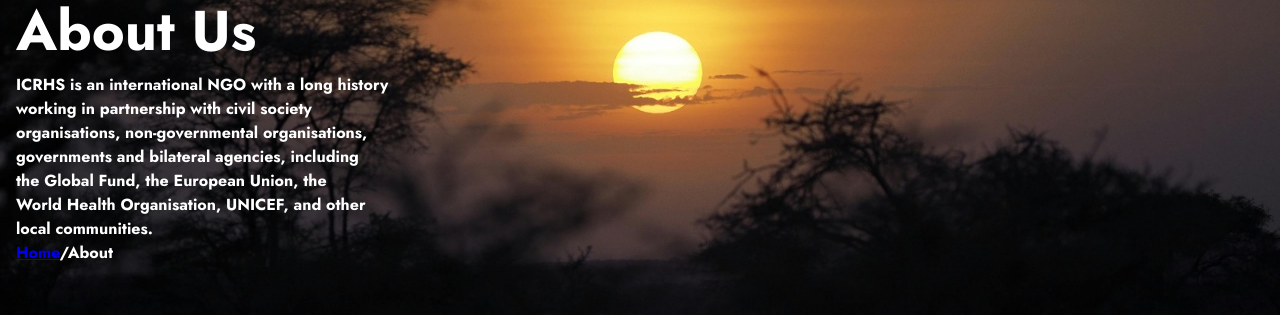
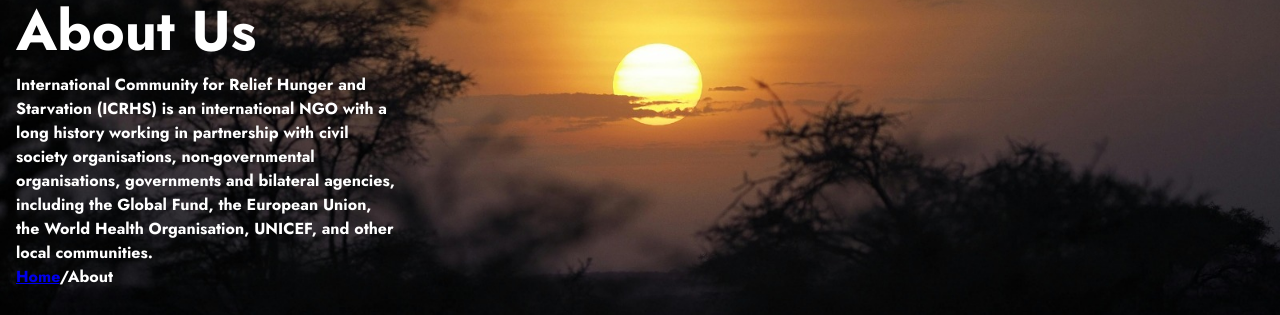
Before and after one commit to Mutisostud02/ICRHS, a React (Vite) app: page /about in a window 1280 px wide. Shown: the part 259-574 px from the top of the page. Built offline with nearby package versions, Linux system fonts and the light colour scheme.

Commit message:
replaced email in my action on the form with a random code provided by formsubmit for security purposes in Contactpage

```diff
--- a/src/pages/Aboutpage.jsx
+++ b/src/pages/Aboutpage.jsx
@@ -5,7 +5,7 @@ export default function AboutPage() {
       <>
       <div className='about-intro'>
         <h1>About Us</h1>
-        <p>ICRHS is an international NGO with a long history working in partnership with
+        <p>International Community for Relief Hunger and Starvation (ICRHS) is an international NGO with a long history working in partnership with
   civil society organisations, non-governmental organisations, governments
   and bilateral agencies, including the Global Fund, the European Union,
   the World Health Organisation, UNICEF, and other local communities.
--- a/src/pages/ContactPage.jsx
+++ b/src/pages/ContactPage.jsx
@@ -37,7 +37,7 @@ export default function ContactPage() {
             <p>info@icrhsinternational.org</p>
           </div>
         </div>
-        <form action="https://formsubmit.co/info@icrhsinternational.org" method="POST" className="contact-form">
+        <form action="https://formsubmit.co/6037ecf284436365003f48ae4cefa03c" method="POST" className="contact-form">
           <div className="personal-details">
           <input type="name" placeholder="Your name required"/>
           <input type="email" name="email" placeholder="Your email" required/>
```
